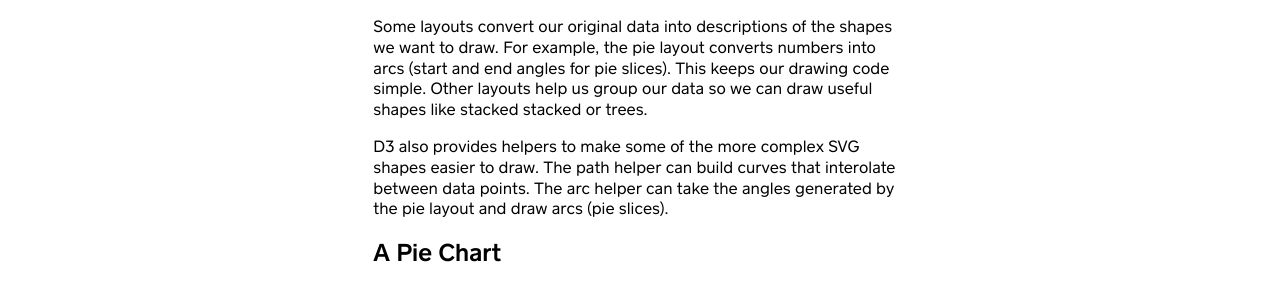
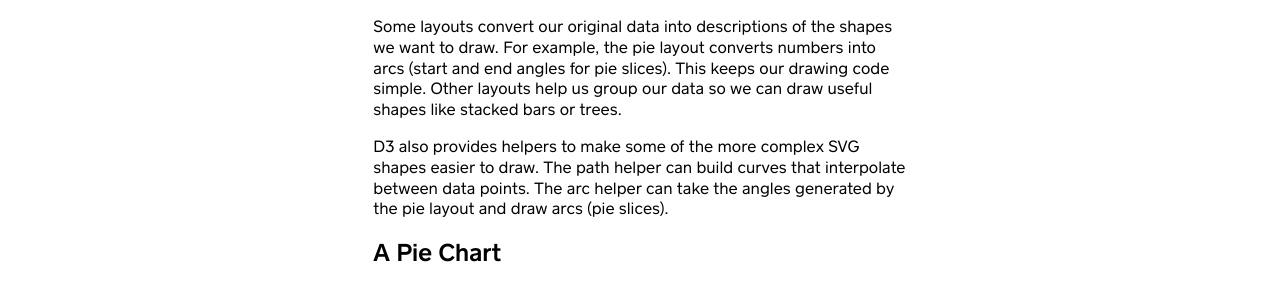
Before and after one commit to square/intro-to-d3, a Jekyll site: the page built from z04-examples.md, in a window 1280 px wide and 900 px high. Shown: the part 412-702 px from the top of the window. Built offline with Jekyll 4.4.1, drawn with Linux system fonts in a browser that asks for light colours.

Commit message:
fixed 2 typos
as the article contains a stacked bar example I guess this was meant

```diff
--- a/z04-examples.md
+++ b/z04-examples.md
@@ -19,11 +19,11 @@ Some of these examples make use of D3's layout helpers.
 Some layouts convert our original data into descriptions of the shapes we want
 to draw. For example, the pie layout converts numbers into arcs (start and end
 angles for pie slices). This keeps our drawing code simple. Other
-layouts help us group our data so we can draw useful shapes like stacked stacked
+layouts help us group our data so we can draw useful shapes like stacked bars
 or trees.
 
 D3 also provides helpers to make some of the more complex SVG shapes easier to
-draw. The path helper can build curves that interolate between data points. The
+draw. The path helper can build curves that interpolate between data points. The
 arc helper can take the angles generated by the pie layout and draw arcs (pie slices).
 
 ## A Pie Chart
```
